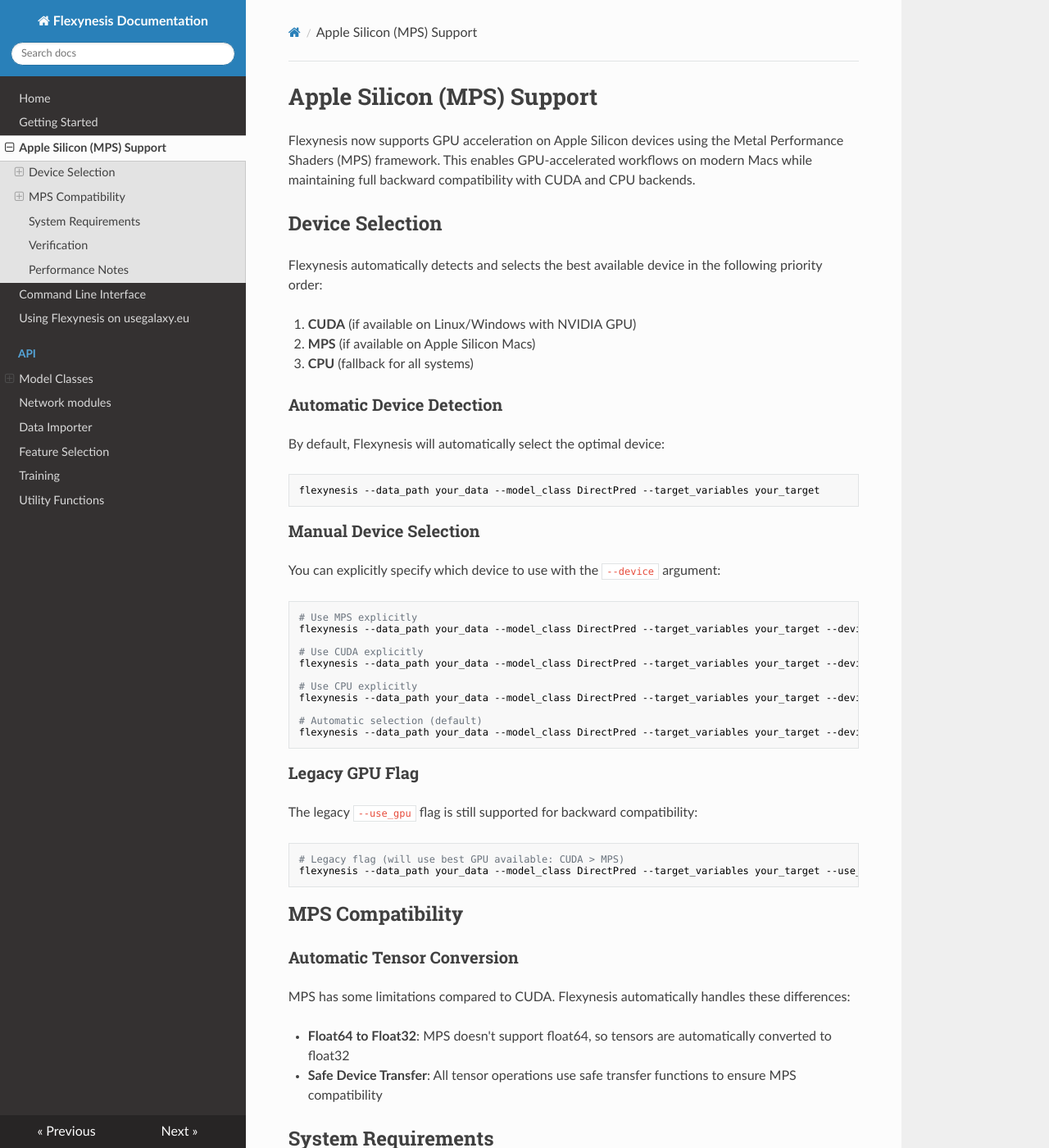
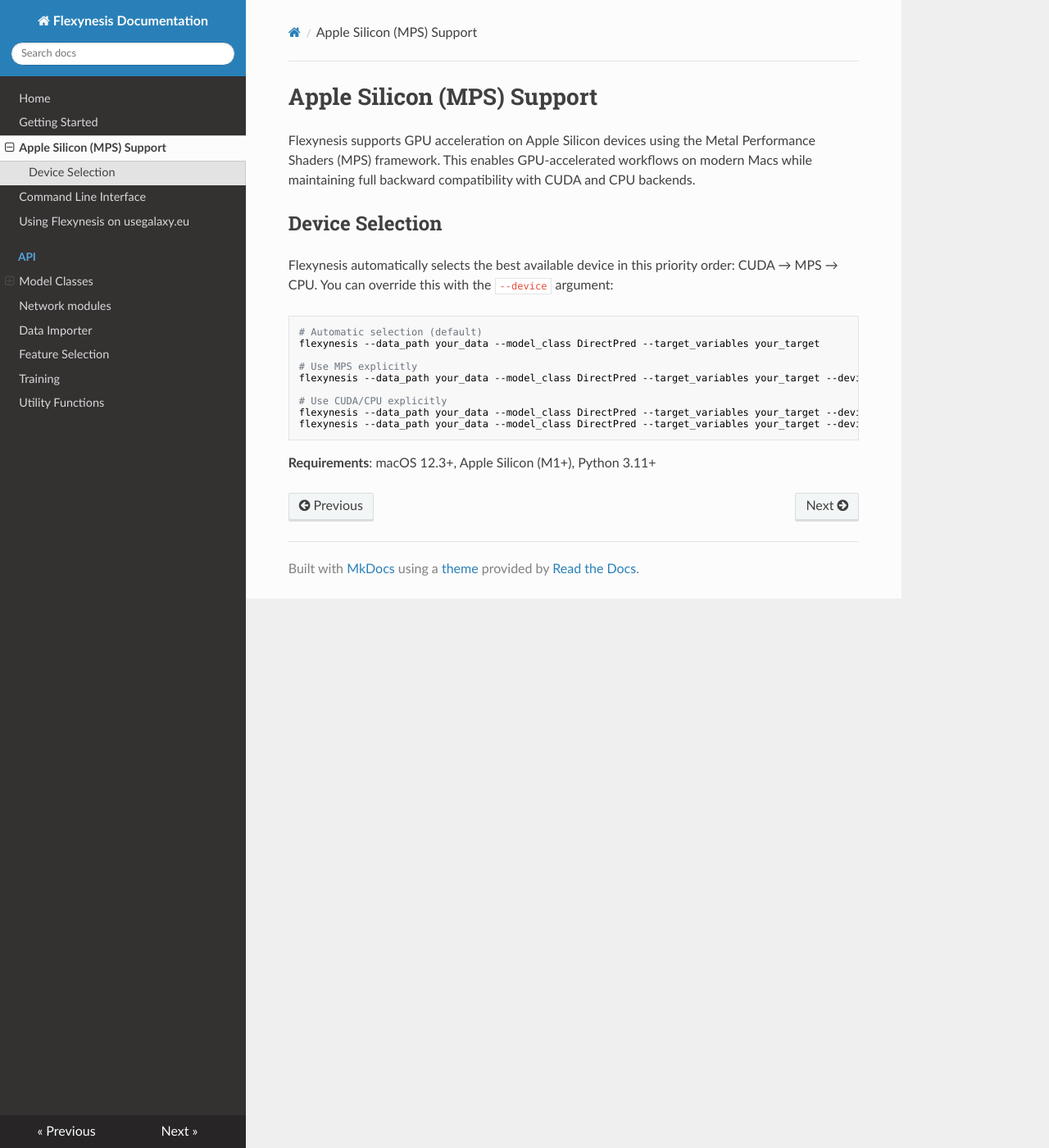
Before and after one commit to BIMSBbioinfo/flexynesis, an MkDocs documentation site: the page built from docs/mps_support.md, in a window 1280 px wide and 1400 px high. Shown: the whole window at 82% size. Built offline with MkDocs 1.6.1, drawn with Linux system fonts in a browser that asks for light colours; nearby versions of some CDN libraries; some of the changed text lies outside the part shown.

Commit message:
docs: Simplify MPS support documentation and add link to index
- Condense mps_support.md to essential information only
- Remove verbose sections on compatibility, system requirements, verification
- Add concise device selection examples
- Link MPS documentation from docs/index.md
- Addresses PR review feedback to keep documentation minimal

````diff
--- a/docs/mps_support.md
+++ b/docs/mps_support.md
@@ -1,77 +1,21 @@
 # Apple Silicon (MPS) Support
 
-Flexynesis now supports GPU acceleration on Apple Silicon devices using the Metal Performance Shaders (MPS) framework. This enables GPU-accelerated workflows on modern Macs while maintaining full backward compatibility with CUDA and CPU backends.
+Flexynesis supports GPU acceleration on Apple Silicon devices using the Metal Performance Shaders (MPS) framework. This enables GPU-accelerated workflows on modern Macs while maintaining full backward compatibility with CUDA and CPU backends.
 
 ## Device Selection
 
-Flexynesis automatically detects and selects the best available device in the following priority order:
-
-1. **CUDA** (if available on Linux/Windows with NVIDIA GPU)
-2. **MPS** (if available on Apple Silicon Macs)
-3. **CPU** (fallback for all systems)
-
-### Automatic Device Detection
-
-By default, Flexynesis will automatically select the optimal device:
+Flexynesis automatically selects the best available device in this priority order: CUDA → MPS → CPU. You can override this with the `--device` argument:
 
 ```bash
+# Automatic selection (default)
 flexynesis --data_path your_data --model_class DirectPred --target_variables your_target
-```
 
-### Manual Device Selection
-
-You can explicitly specify which device to use with the `--device` argument:
-
-```bash
 # Use MPS explicitly
 flexynesis --data_path your_data --model_class DirectPred --target_variables your_target --device mps
 
-# Use CUDA explicitly
+# Use CUDA/CPU explicitly
 flexynesis --data_path your_data --model_class DirectPred --target_variables your_target --device cuda
-
-# Use CPU explicitly
 flexynesis --data_path your_data --model_class DirectPred --target_variables your_target --device cpu
-
-# Automatic selection (default)
-flexynesis --data_path your_data --model_class DirectPred --target_variables your_target --device auto
 ```
 
-### Legacy GPU Flag
-
-The legacy `--use_gpu` flag is still supported for backward compatibility:
-
-```bash
-# Legacy flag (will use best GPU available: CUDA > MPS)
-flexynesis --data_path your_data --model_class DirectPred --target_variables your_target --use_gpu
-```
-
-## MPS Compatibility
-
-### Automatic Tensor Conversion
-
-MPS has some limitations compared to CUDA. Flexynesis automatically handles these differences:
-
-- **Float64 to Float32**: MPS doesn't support float64, so tensors are automatically converted to float32
-- **Safe Device Transfer**: All tensor operations use safe transfer functions to ensure MPS compatibility
-
-## System Requirements
-
-- **macOS**: 12.3 or later
-- **Hardware**: Apple Silicon (M1 or newer)
-- **Python**: 3.11 or later
-- **PyTorch**: Latest version with MPS support
-
-## Verification
-
-To verify that MPS is available on your system, you can run:
-
-```python
-import torch
-print(f"MPS available: {torch.backends.mps.is_available()}")
-print(f"MPS built: {torch.backends.mps.is_built()}")
-```
-
-## Performance Notes
-
-- MPS provides significant speedup over CPU for training and inference
-- Performance depends on model size, batch size, and available unified memory
+**Requirements**: macOS 12.3+, Apple Silicon (M1+), Python 3.11+
````
Also changed, not shown: docs/index.md (+4 -0 lines).
